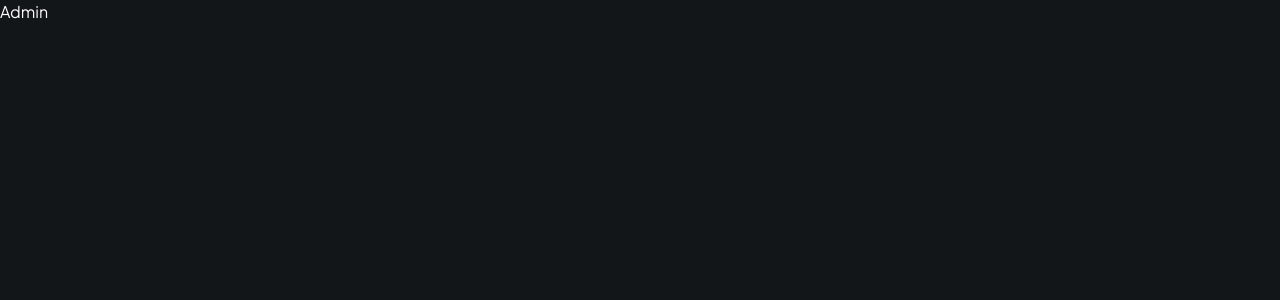
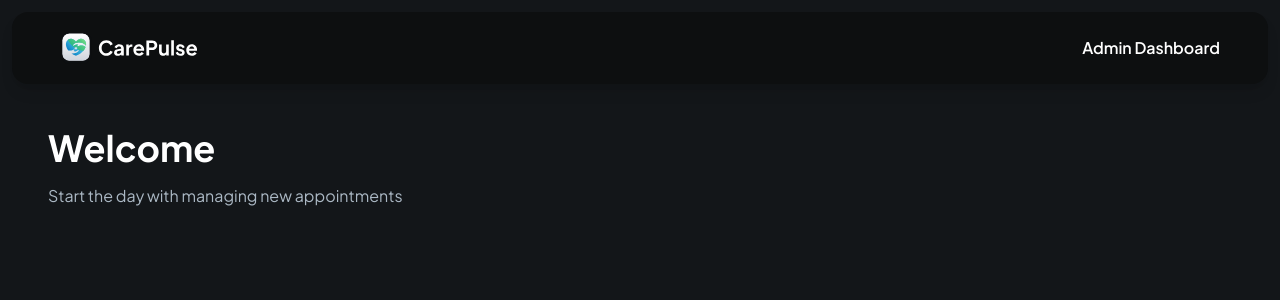
Before and after one commit to godinhorafa/carepulse, a Next.js app: page /admin in a window 1280 px wide. Shown: the top 300 px of the page. Built offline with nearby package versions, Linux system fonts and the light colour scheme.

Commit message:
admin header

```diff
--- a/app/admin/page.tsx
+++ b/app/admin/page.tsx
@@ -1,7 +1,34 @@
+import Image from "next/image";
+import Link from "next/link";
 import React from "react";
 
 const Admin = () => {
-  return <div>Admin</div>;
+  return (
+    <div className="mx-auto flex max-w-7xl flex-col space-y-14">
+      <header className="admin-header">
+        <Link href="/" className="cursor-pointer">
+          <Image
+            src="/assets/icons/logo-full.svg"
+            alt="logo"
+            width={162}
+            height={32}
+            className="h-8 w-fit"
+          />
+        </Link>
+
+        <p className="text-16-semibold">Admin Dashboard</p>
+      </header>
+
+      <main className="admin-main">
+        <section className="w-full space-y-4">
+          <h1 className="header">Welcome</h1>
+          <p className="text-dark-700">
+            Start the day with managing new appointments
+          </p>
+        </section>
+      </main>
+    </div>
+  );
 };
 
 export default Admin;
```
Also changed, not shown: oi.txt (added).
